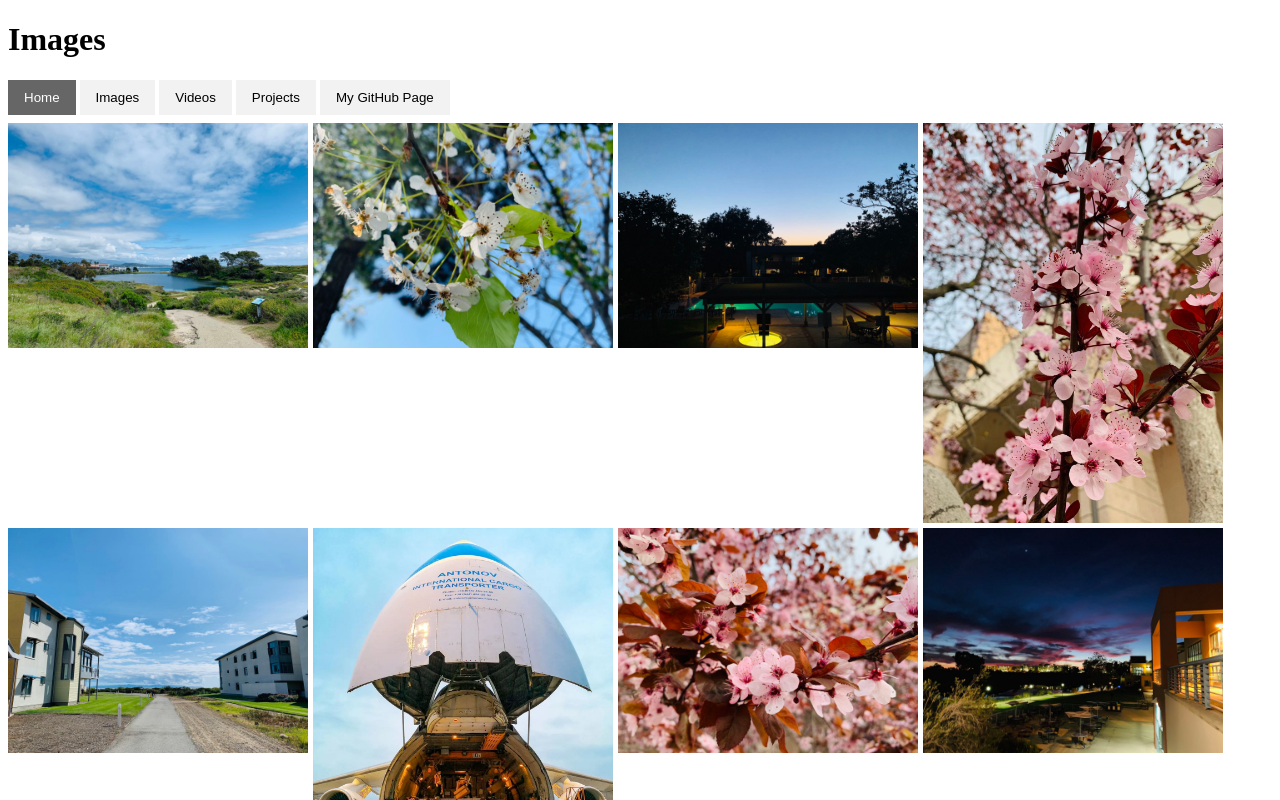
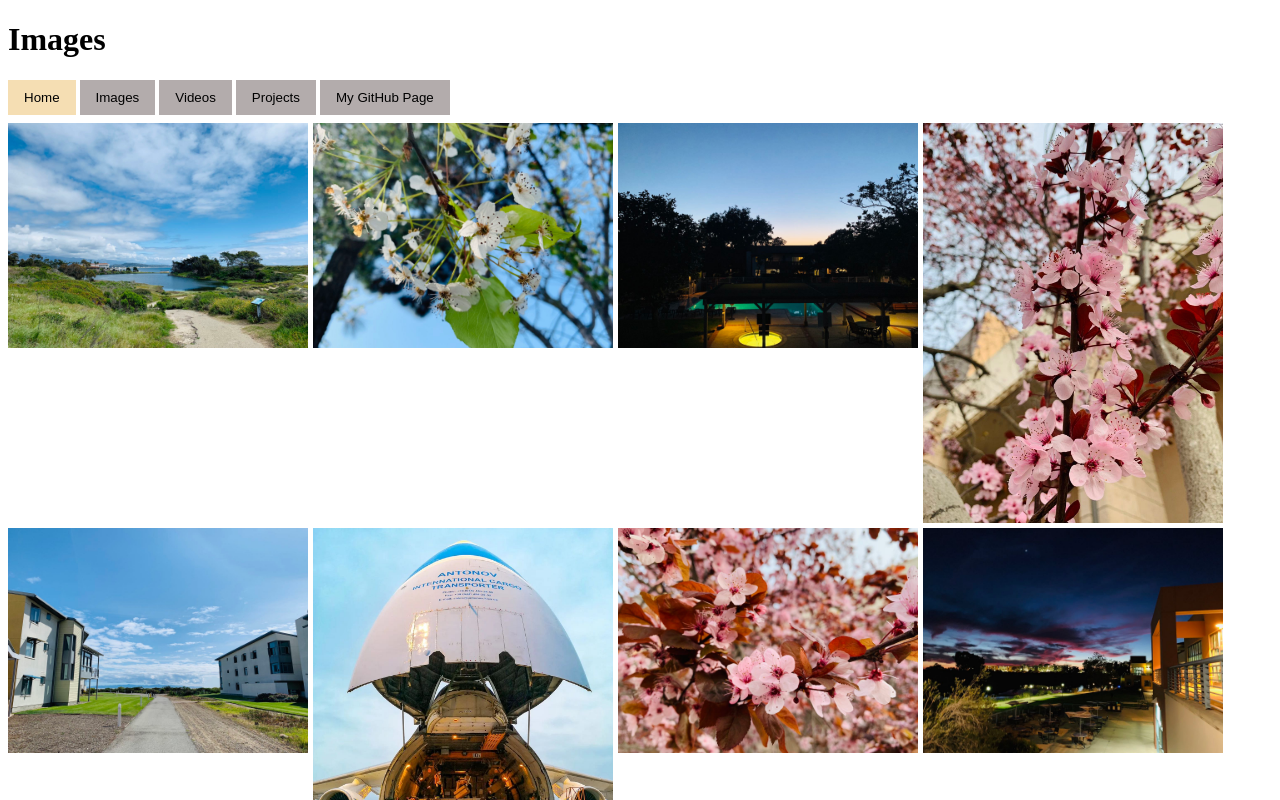
Before and after one commit to WilsonWYJ/cs185_asg1, a plain HTML site: page images.html in a window 1280 px wide. In both pictures the pointer is over the button "Home". Shown: the top 800 px of the page. Drawn offline with Linux system fonts and the light colour scheme.

```diff
--- a/style.css
+++ b/style.css
@@ -11,12 +11,12 @@
     border: none;
     outline: none;
     padding: 10px 16px;
-    background-color: #f2f2f2;
+    background-color: rgb(179, 172, 172);
     cursor: pointer;
 }
 .active, .btn:hover {
-background-color: #666;
-color: white;
+background-color: wheat;
+color: black;
 }
 #main-body {
     display: flex
@@ -62,11 +62,11 @@
     font-size: 15px;
     border: none;
     outline: none;
-    background-color: grey;
+    background-color: rgb(179, 172, 172);
     color: black;
     cursor: pointer;
     padding: 15px;
 }
 #topBtn:hover {
-    background-color: #555;
+    background-color: wheat;
   }
```
